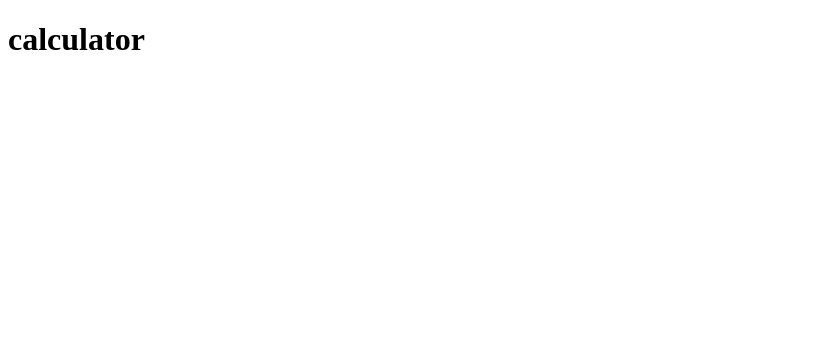
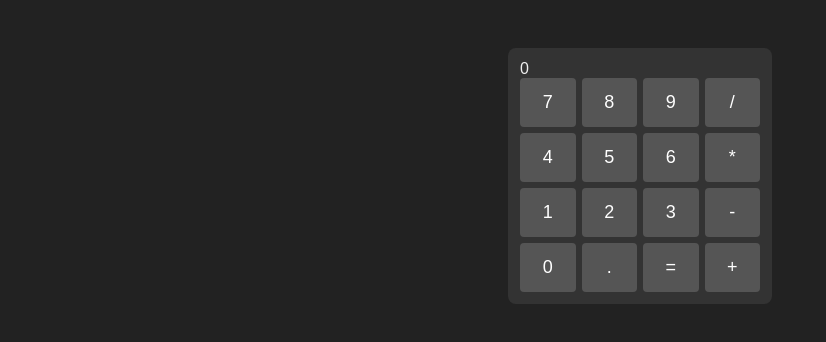
Before and after one commit to MuhammadMoiz20/simple-js-calculator, a plain HTML site: page index.html in a window 1280 px wide. Shown: the whole page, without its empty margins (0-826 px from the left). Drawn offline with Linux system fonts and the light colour scheme.

Commit message:
add basic css grid

```diff
--- a/index.html
+++ b/index.html
@@ -2,9 +2,17 @@
 <html>
 <head>
   <title>calc</title>
+  <link rel="stylesheet" href="style.css">
 </head>
 <body>
-  <h1>calculator</h1>
-  <div id="app"></div>
+  <div class="calc">
+    <div id="display">0</div>
+    <div class="keys">
+      <button>7</button><button>8</button><button>9</button><button>/</button>
+      <button>4</button><button>5</button><button>6</button><button>*</button>
+      <button>1</button><button>2</button><button>3</button><button>-</button>
+      <button>0</button><button>.</button><button>=</button><button>+</button>
+    </div>
+  </div>
 </body>
 </html>
--- /dev/null
+++ b/style.css
@@ -0,0 +1,29 @@
+body {
+  font-family: sans-serif;
+  background: #222;
+  color: #eee;
+  display: flex;
+  justify-content: center;
+  padding-top: 40px;
+}
+.calc {
+  width: 240px;
+  background: #333;
+  padding: 12px;
+  border-radius: 8px;
+}
+.keys {
+  display: grid;
+  grid-template-columns: repeat(4, 1fr);
+  gap: 6px;
+}
+.keys button {
+  padding: 14px;
+  font-size: 18px;
+  border: none;
+  background: #555;
+  color: white;
+  border-radius: 4px;
+  cursor: pointer;
+}
+.keys button:hover { background: #666; }
```
